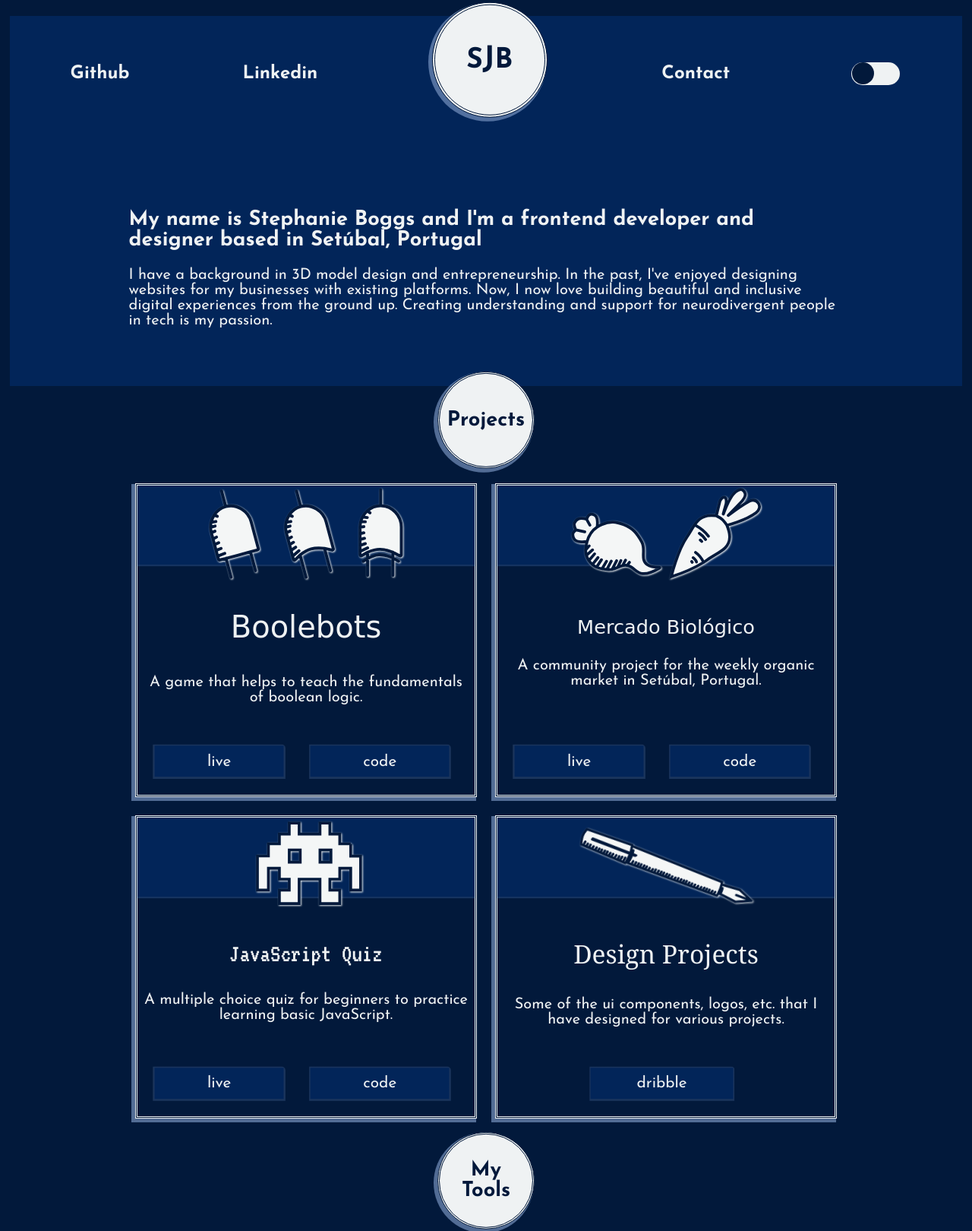
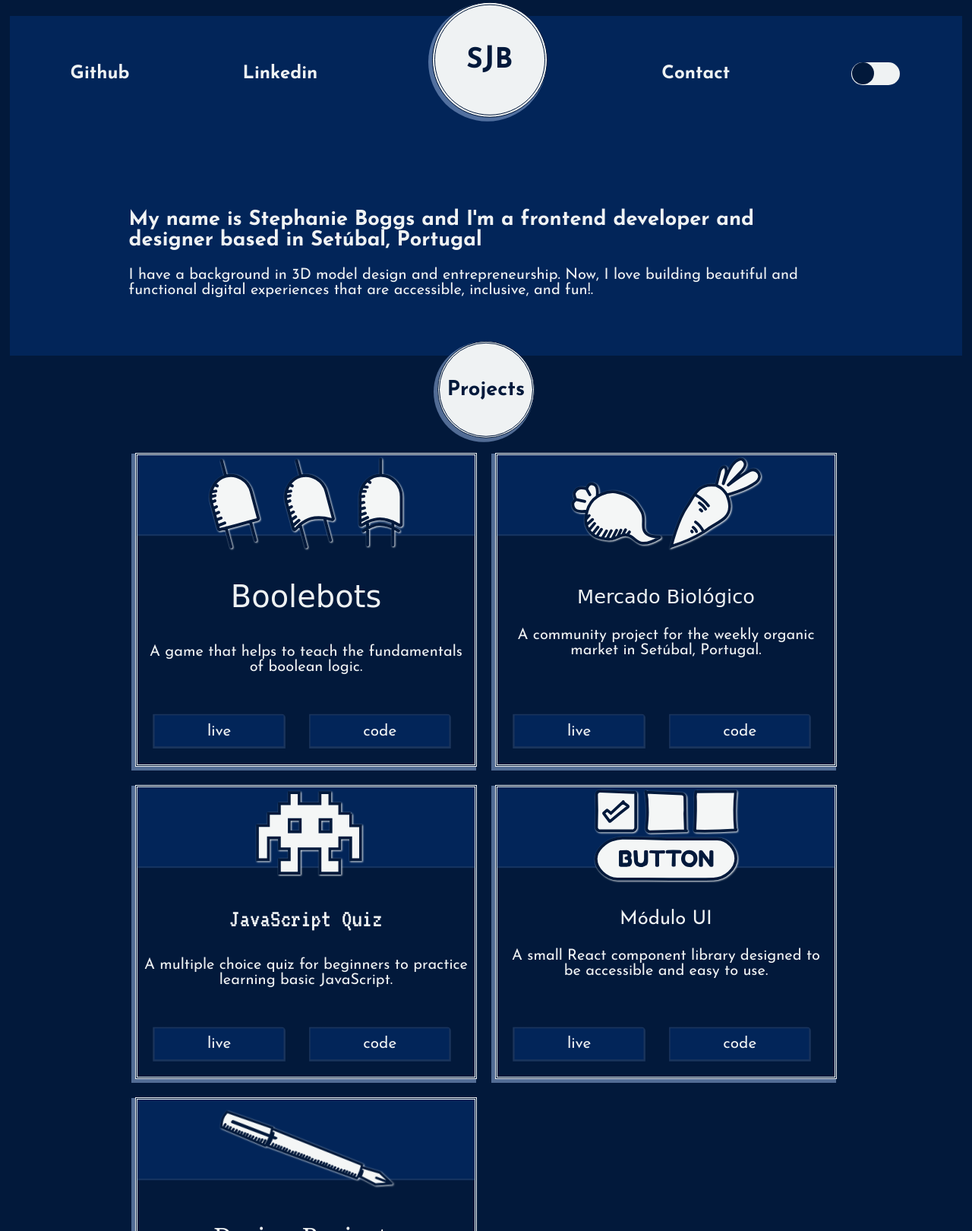
Before and after one commit to boggsyweb/sjboggs-portfolio, a plain HTML site: page index.html in a window 1280 px wide. Shown: the part 3-1623 px from the top of the page at 76% size. Drawn offline with Linux system fonts and the light colour scheme; a web font is replaced by a local one.

Commit message:
added new project

```diff
--- a/index.html
+++ b/index.html
@@ -35,7 +35,7 @@
         <div id="home">
             <div class="section-inner">
                 <h2>My name is Stephanie Boggs and I'm a frontend developer and designer based in Setúbal, Portugal</h2>
-                <p>I have a background in 3D model design and entrepreneurship. In the past, I've enjoyed designing websites for my businesses with existing platforms. Now, I now love building beautiful and inclusive digital experiences from the ground up. Creating understanding and support for neurodivergent people in tech is my passion.</p>
+                <p>I have a background in 3D model design and entrepreneurship. Now, I love building beautiful and functional digital experiences that are accessible, inclusive, and fun!.</p>
             </div>
         </div>
     </header>
@@ -78,6 +78,18 @@
                             <div class="project-links">
                                 <a href="https://multi-quiz.vercel.app/" target="_blank">live</a>
                                 <a href="https://github.com/boggsyweb/multi-quiz" target="_blank">code</a>
+                            </div>
+                        </div>
+                        <div class="project-card">
+                            <span></span>
+                            <img src="/Assets/projects/modulo.svg" alt="">
+                            <div class="card-text">
+                                <h3 id="Modulo-title">Módulo UI</h3>
+                                <p>A small React component library designed to be accessible and easy to use.</p>
+                            </div>
+                            <div class="project-links">
+                                <a href="https://papaya-heliotrope-64bb5b.netlify.app/" target="_blank">live</a>
+                                <a href="https://github.com/boggsyweb/modulo-ui" target="_blank">code</a>
                             </div>
                         </div>
                         <div class="project-card">
--- a/style/style.css
+++ b/style/style.css
@@ -290,7 +290,7 @@ main {
     }
     @media (min-width: 1440px) {
         .projects-wrapper {
-            grid-template-columns: repeat(4, 1fr);
+            grid-template-columns: repeat( auto-fit, minmax(18em, 1fr));
             gap: 2em;
             width: 100%;
         }
```
Also changed, not shown: Assets/projects/modulo.svg (added).
